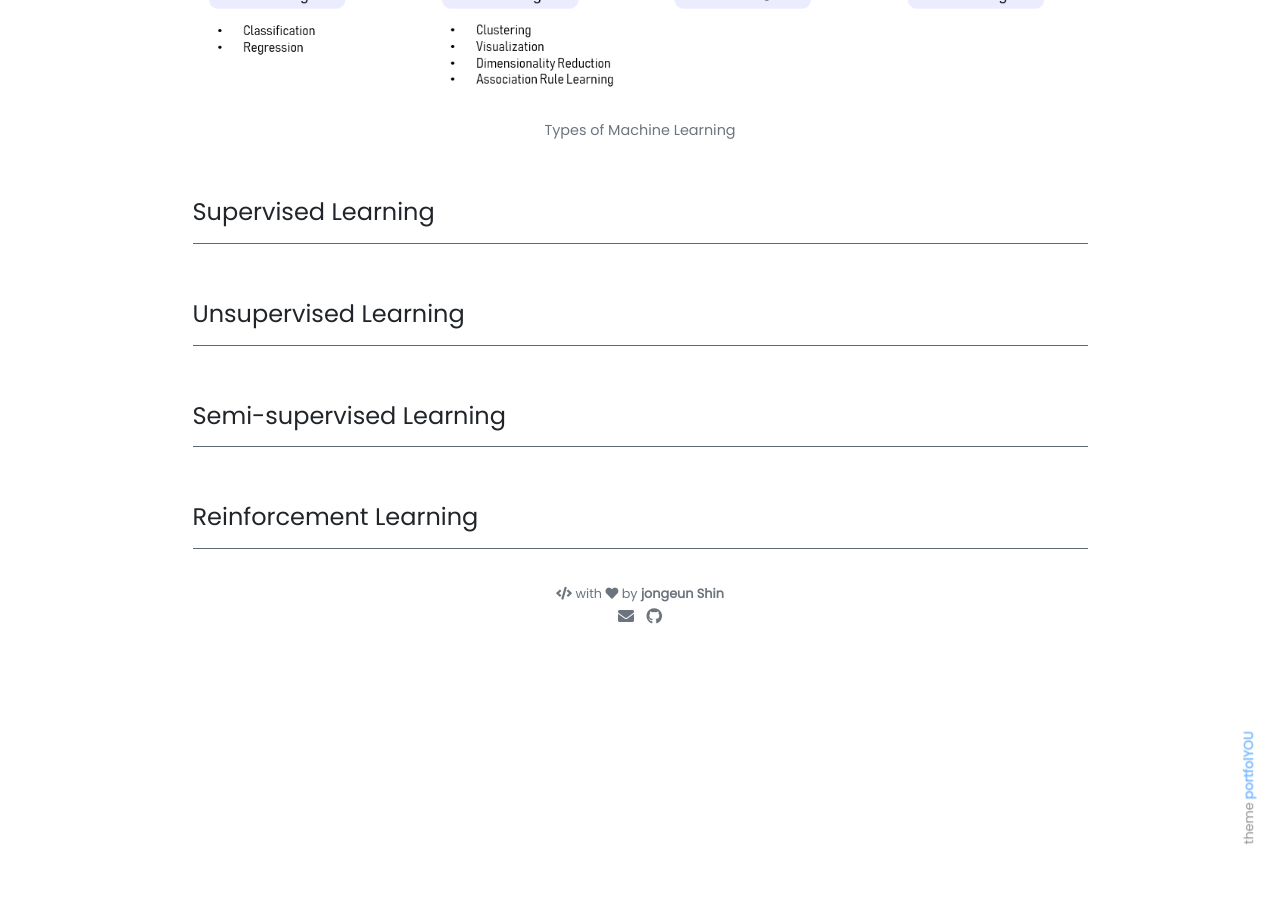
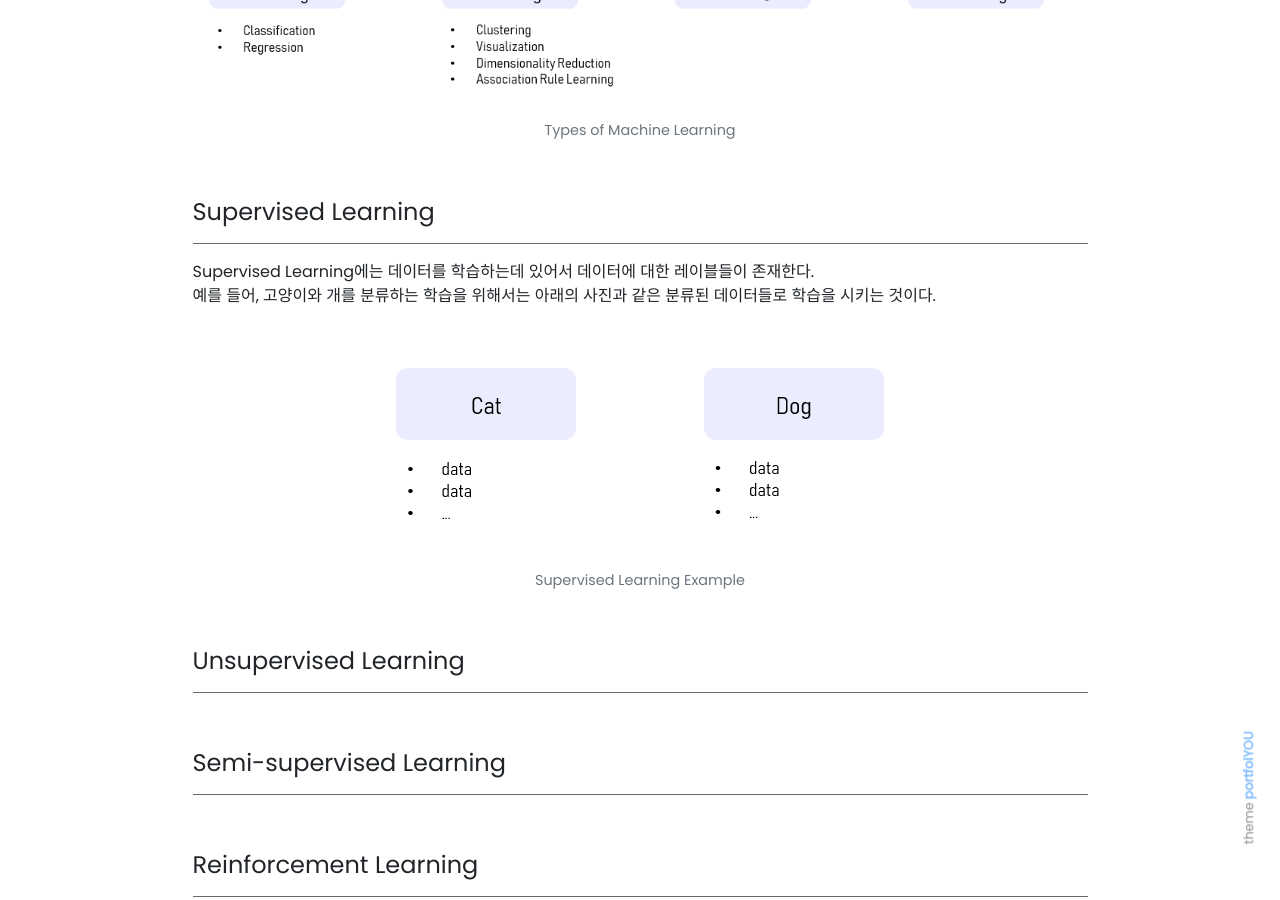
Before and after one commit to jongeunShin95/jongeunshin95.github.io, a Jekyll site: the page built from _posts/2020-04-09-types-of-machine-learning.md, in a window 1280 px wide and 900 px high, scrolled down 572 px. Built offline with Jekyll 4.4.1, drawn with Linux system fonts in a browser that asks for light colours; nearby versions of some CDN libraries; our own code applies the rules of GitHub Pages for plain Markdown files; comment, search, counter and statistics services are not loaded.

Commit message:
add types of machine learning - supervised learning

```diff
--- a/_posts/2020-04-09-types-of-machine-learning.md
+++ b/_posts/2020-04-09-types-of-machine-learning.md
@@ -22,7 +22,10 @@ use_math: true
 
 ---
 
+Supervised Learning에는 데이터를 학습하는데 있어서 데이터에 대한 레이블들이 존재한다.<br>
+예를 들어, 고양이와 개를 분류하는 학습을 위해서는 아래의 사진과 같은 분류된 데이터들로 학습을 시키는 것이다.
 
+{% include elements/figure.html image="https://github.com/jongeunShin95/jongeunShin95.github.io/blob/master/assets/images/types_of_machine_learning/supervised_learning_example.png?raw=true" caption="Supervised Learning Example" %}
 
 <br>
 
```
Also changed, not shown: assets/images/types_of_machine_learning/supervised_learning_example.png (added).
